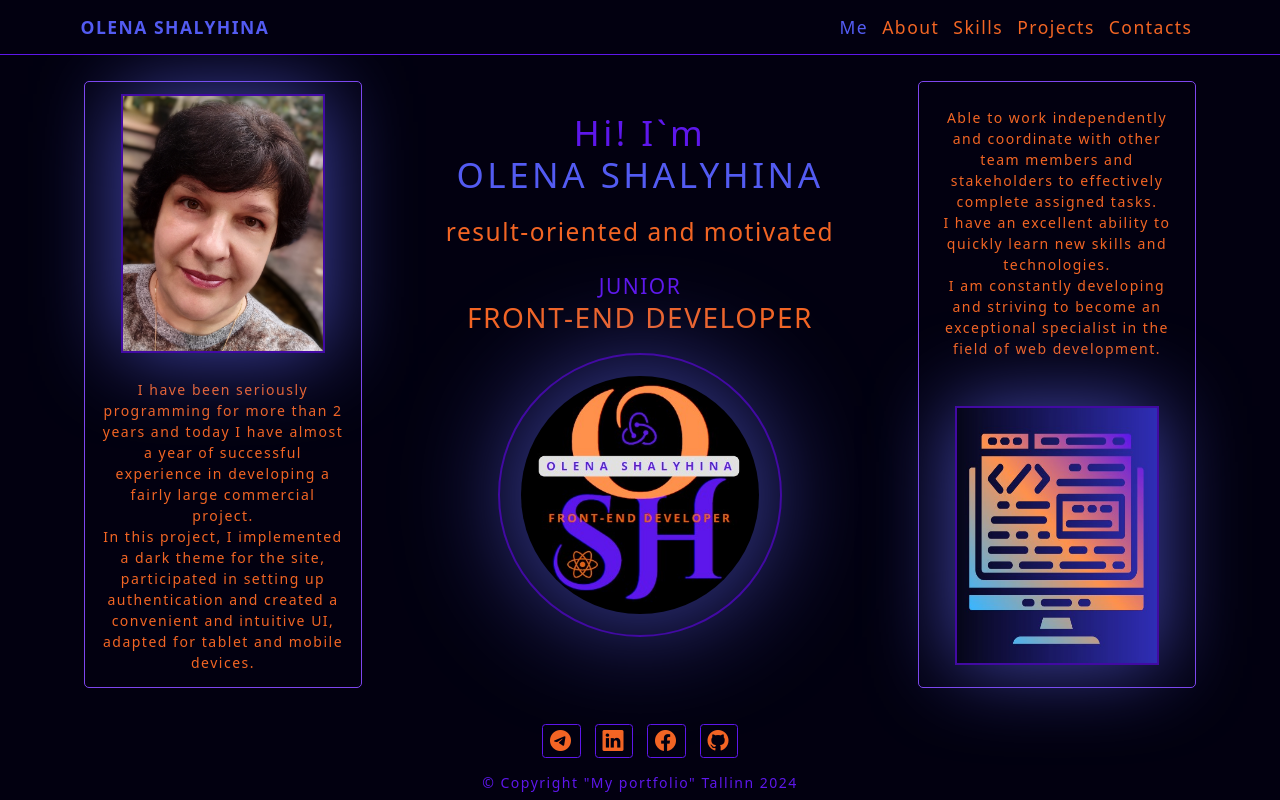
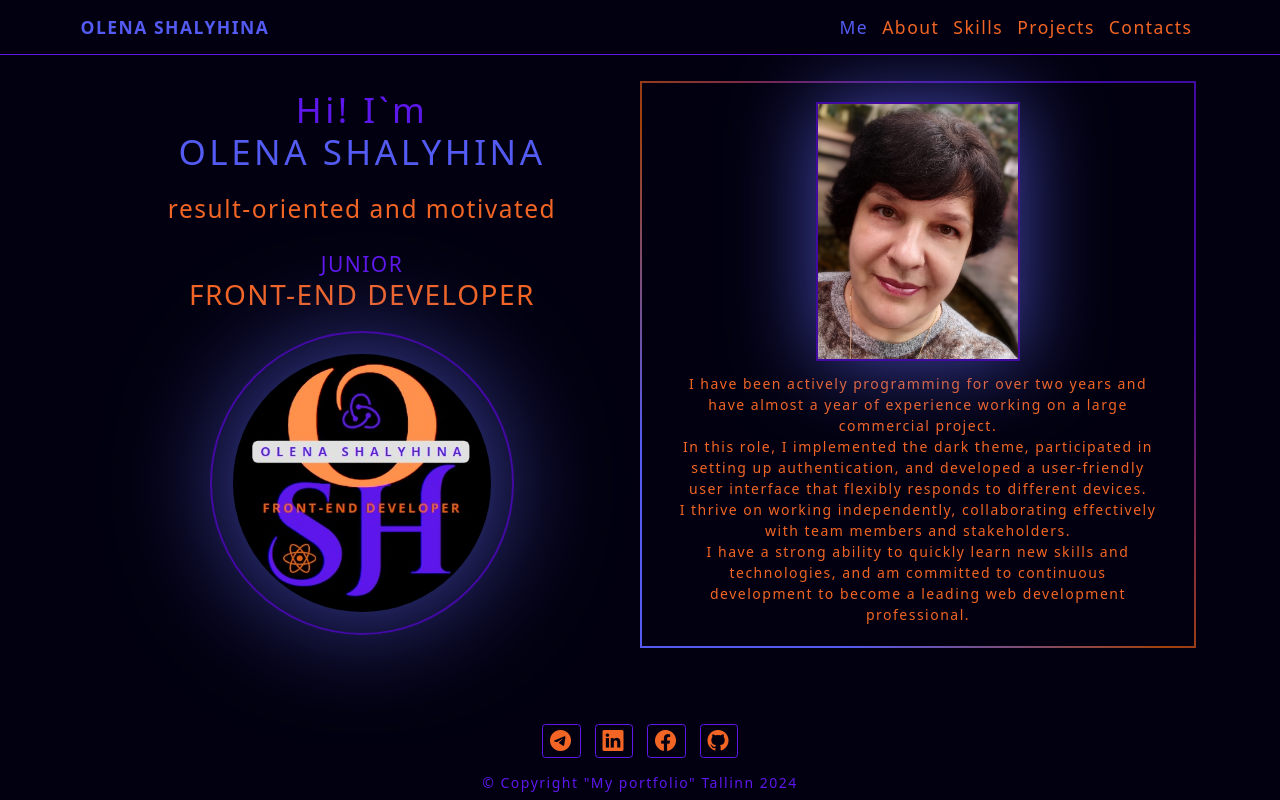
Before and after one commit to olena-shalyhina/my_portfolio, a React (Vite) app: page /me in a window 1280 px wide. Built offline with nearby package versions, Linux system fonts and the light colour scheme; no server answers.

Commit message:
change HomePage.tsx

```diff
--- a/src/pages/HomePage.tsx
+++ b/src/pages/HomePage.tsx
@@ -2,65 +2,48 @@ import { FC } from 'react';
 import logo from '../assets/logo3.jpg';
 import '../styles/HomePage.scss';
 import myPhoto from '../assets/my-photo.jpg';
-import monitor from '../assets/monitor.jpg';
 
 export const HomePage: FC = () => {
   return (
     <section className="home_section row text-info mt-4 mx-1">
-      <div className="home_discription col-md-12 col-lg-3 d-flex flex-column flex-md-row flex-lg-column  align-items-center justify-content-around order-2 order-lg-1 px-1 ">
+      <div className="col-md-12 col-lg-6 d-flex flex-column justify-content-center align-items-center mb-4 gap-4 gap-lg-3">
+        <h1>
+          <span className="text-success">Hi! I`m </span>
+          <br />
+          OLENA SHALYHINA
+        </h1>
+        <h4 className="fs-3">result-oriented and motivated</h4>
+        <h2>
+          <span className="text-success fs-4">JUNIOR</span>
+          <br />
+          FRONT-END DEVELOPER
+        </h2>
+        <a className="logo_container" href="/contacts">
+          <img src={logo} className="my_logo" alt="My logo" />
+        </a>
+      </div>
+      <div className="home_discription col-md-12 col-lg-6 d-flex flex-column flex-md-row flex-lg-column  align-items-center justify-content-center mb-3 p-4 gap-3">
         <img
-          className="home_img m-3"
+          className="home_img"
           src={myPhoto}
           alt="My photo"
           width="200"
           height="255"
         />
-
-        <p className="m-3">
-          I have been seriously programming for more than 2 years and today I
-          have almost a year of successful experience in developing a fairly
-          large commercial project.
+        <p className="px-3 mb-0">
+          I have been actively programming for over two years and have almost a
+          year of experience working on a large commercial project.
           <br />
-          In this project, I implemented a dark theme for the site, participated
-          in setting up authentication and created a convenient and intuitive
-          UI, adapted for tablet and mobile devices.
+          In this role, I implemented the dark theme, participated in setting up
+          authentication, and developed a user-friendly user interface that
+          flexibly responds to different devices.
+          <br />
+          I thrive on working independently, collaborating effectively with team
+          members and stakeholders.
+          <br />I have a strong ability to quickly learn new skills and
+          technologies, and am committed to continuous development to become a
+          leading web development professional.
         </p>
-      </div>
-      <div className="col-md-12 col-lg-6 d-flex flex-column justify-content-center align-items-center order-1 order-lg-2 mb-5 gap-3">
-        <h1>
-          <span className="text-success">Hi! I`m </span>
-          <br />
-          OLENA SHALYHINA
-        </h1>
-
-        <h4 className="fs-3">result-oriented and motivated</h4>
-
-        <h2>
-          <span className="text-success fs-4">JUNIOR</span>
-          <br />
-          FRONT-END DEVELOPER
-        </h2>
-
-        <a className="logo_container" href="/contacts">
-          <img src={logo} className="my_logo" alt="My logo" />
-        </a>
-      </div>
-      <div className="home_discription col-md-12 col-lg-3 d-flex  flex-column flex-md-row flex-lg-column align-items-center  justify-content-around order-3  px-1 ">
-        <p className="m-3">
-          Able to work independently and coordinate with other team members and
-          stakeholders to effectively complete assigned tasks.
-          <br />I have an excellent ability to quickly learn new skills and
-          technologies.
-          <br />I am constantly developing and striving to become an exceptional
-          specialist in the field of web development.
-        </p>
-        <img
-          className="home_img  m-3"
-          src={monitor}
-          alt="My photo"
-          width="200"
-          height="255"
-        />
       </div>
     </section>
   );
--- a/src/styles/ProjectsPage.scss
+++ b/src/styles/ProjectsPage.scss
@@ -1,7 +1,7 @@
 .card {
   width: 300px;
   min-height: 210px;
-  padding: 5px;
+  // padding: 5px;
   // background: linear-gradient(
   //   225deg,
   //   rgba(128, 64, 181, 1) 22%,
--- a/src/styles/homePage.scss
+++ b/src/styles/homePage.scss
@@ -1,8 +1,18 @@
 .home_discription {
-  margin: 20px 0px;
-  border: 1px solid #7e45ee;
-  border-radius: 5px;
+  // margin: 10px 0px;
+  // border: 1px solid #7e45ee;
+  // border-radius: 5px;
+  border: 2px solid;
+  border-image-source: linear-gradient(
+    225deg,
+    #420aa3 22%,
+    rgba(233, 94, 7, 0.69) 53%,
+    #535bf2 82%
+  );
+  border-image-slice: 1;
+
   .home_img {
+    display: block;
     width: 200px;
     height: 255px;
     outline: 2px solid #420aa3;
@@ -11,8 +21,8 @@
 }
 
 .my_logo {
-  height: 280px;
-  width: 280px;
+  height: 300px;
+  width: 300px;
   padding: 1.5em;
   border-radius: 50%;
   outline: 2px solid #420aa3;
```
